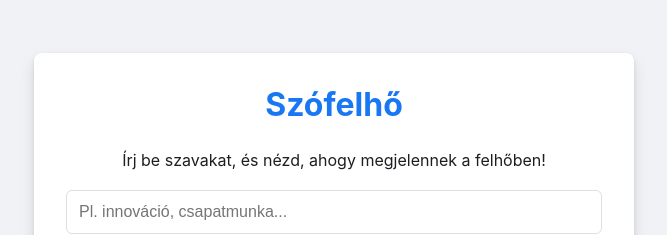
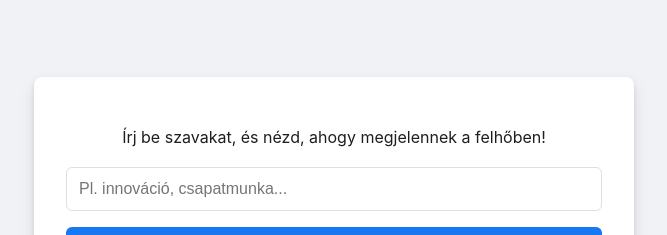
Before and after one commit to zoltankovacs100/Szofelho, a React (Vite) app: page /session/1 in a window 1280 px wide. Shown: the top 235 px of the page, without its empty margins (306-973 px from the left). Built offline with nearby package versions, Linux system fonts and the light colour scheme; no server answers; the database is empty.

Commit message:
Refactor: Remove main title from WordCloud page

```diff
--- a/src/pages/WordCloud.jsx
+++ b/src/pages/WordCloud.jsx
@@ -110,7 +110,6 @@ const WordCloud = () => {
 
   return (
     <div className="card">
-      <h1>Szófelhő</h1>
       {sessionTopic && <h2 style={{color: '#333'}}>{sessionTopic}</h2>}
 
       <p>Írj be szavakat, és nézd, ahogy megjelennek a felhőben!</p>
```
